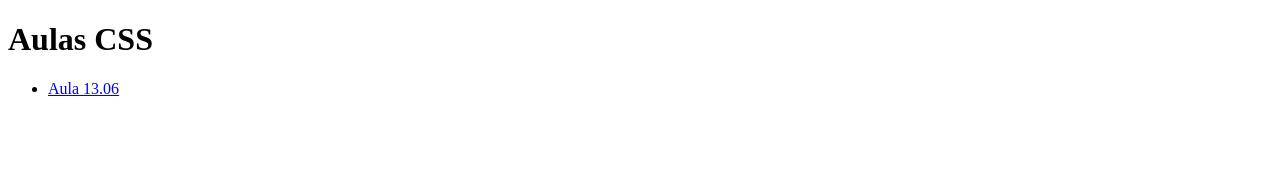
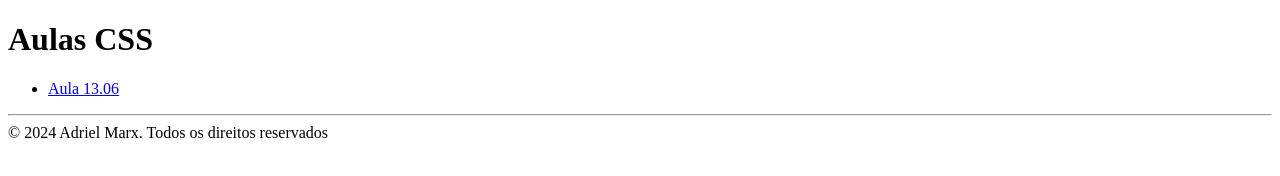
Before and after one commit to AdrielMarx/aula-css-SC, a plain HTML site: page index.html in a window 1280 px wide. Drawn offline with Linux system fonts and the light colour scheme.

Commit message:
aula1406: subindo o site para o github

```diff
--- a/index.html
+++ b/index.html
@@ -14,5 +14,9 @@
             </ul>
         </nav>
     </main>
+    <footer>
+        <hr>
+        &copy; 2024 Adriel Marx. Todos os direitos reservados
+    </footer>
 </body>
 </html>
```
